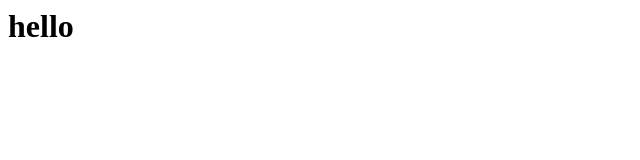
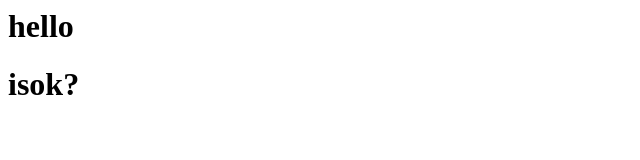
Before and after one commit to potato3641/TEST_jenkins, a plain HTML site: page ngin/index.html in a window 1280 px wide. Shown: the whole page, without its empty margins (0-640 px from the left). Drawn offline with Linux system fonts and the light colour scheme.

Commit message:
test-001 start

```diff
--- a/ngin/index.html
+++ b/ngin/index.html
@@ -1 +1,2 @@
 <h1>hello</h1>
+<h1>isok?</h1>
```
